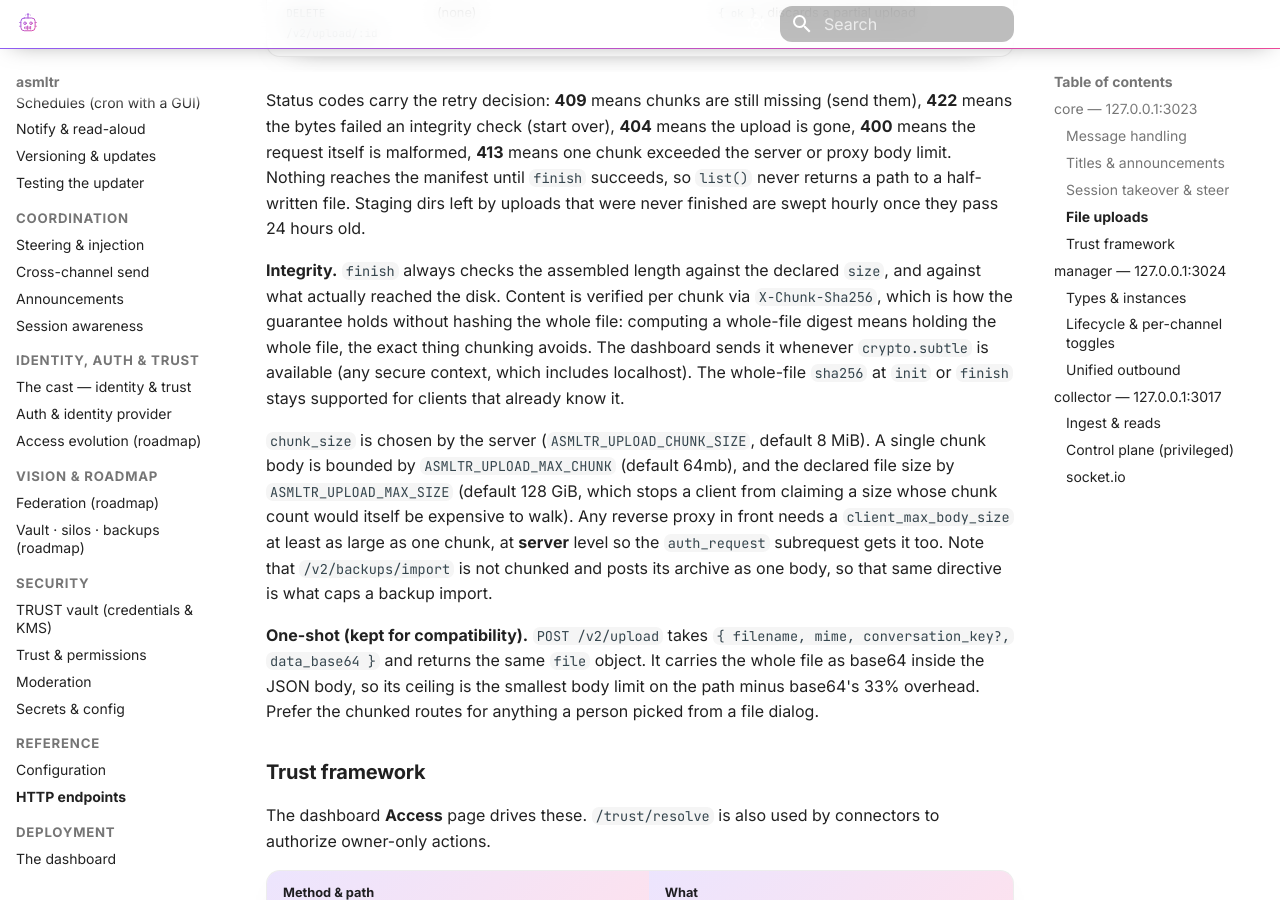
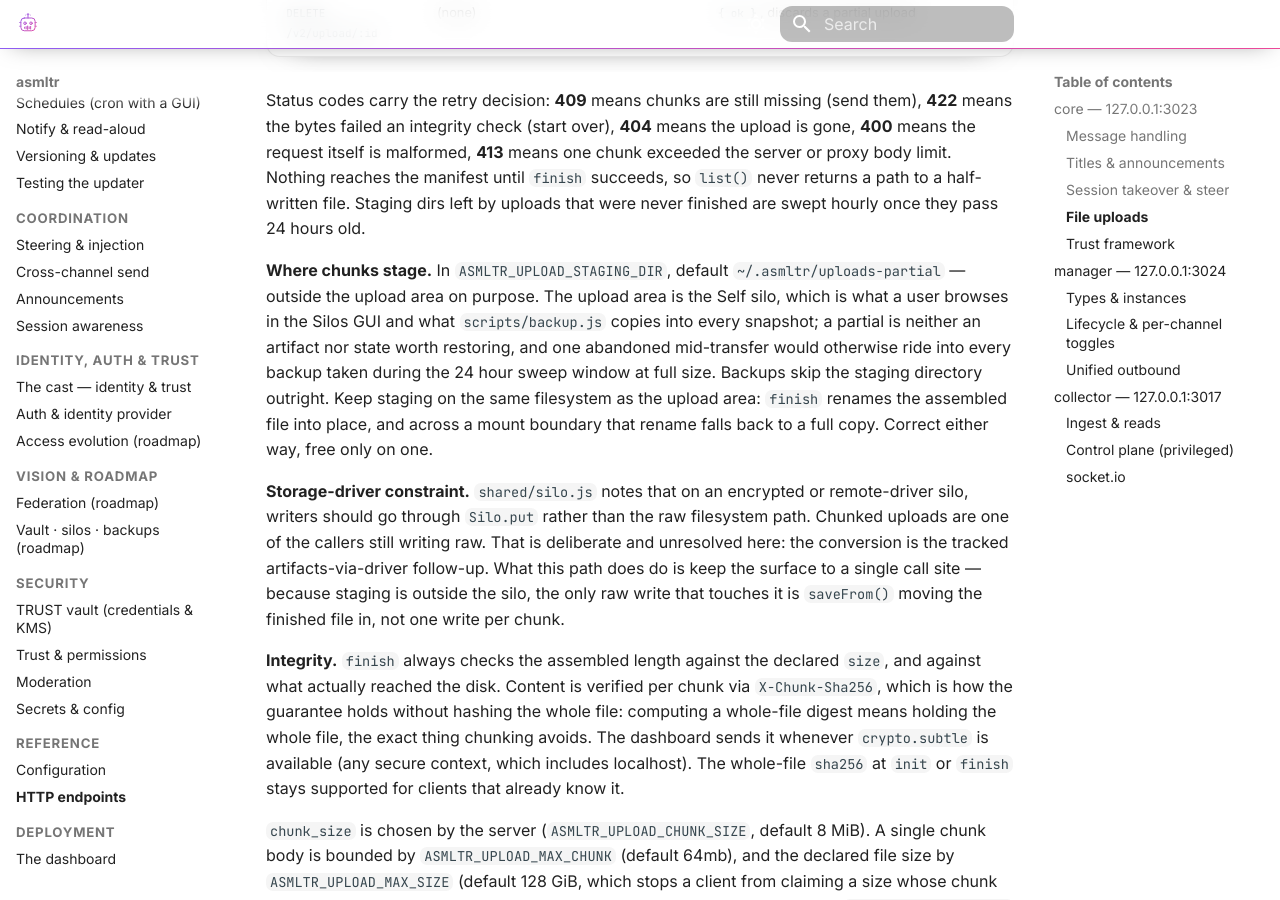
Before and after one commit to gtwy/asmltr, an MkDocs documentation site: the page built from docs/reference/api.md, in a window 1280 px wide and 900 px high, scrolled down 2913 px. Built offline with MkDocs 1.6.1 and Material for MkDocs 9.7.7, drawn with Linux system fonts in a browser that asks for light colours; comment, search, counter and statistics services are not loaded; some of the changed text lies outside the part shown.

Commit message:
docs(uploads): staging location, the storage-driver constraint, and the silo default
Three corrections to docs/reference/api.md and .env.example.

The upload area default was documented as ~/.asmltr/uploads. It has been the uploads folder of
the Self silo since 997c218. Anyone reading the docs to find a file was being sent to a
directory that holds only what predates that commit.

ASMLTR_UPLOAD_STAGING_DIR is new and needs the same treatment as the other three upload knobs:
what it defaults to, why it sits outside the upload area, and the one operational rule that
matters, which is keeping it on the same filesystem so finish renames instead of copying.

The storage-driver constraint is stated rather than solved, which is what was asked for.
silo.js says writers should go through Silo.put on an encrypted or remote-driver silo. Chunked
uploads still write raw. Whoever picks up the artifacts-via-driver work needs to know this path
is one of the callers to convert, and that it is exactly one call site: saveFrom() moving the
finished file in. Leaving that as a comment in silo.js only, where the uploads reader never
looks, is how a follow-up loses a caller.

```diff
--- a/docs/reference/api.md
+++ b/docs/reference/api.md
@@ -58,9 +58,10 @@ public reply. See the [injection guide](../coordination/injection.md).
 
 ### File uploads
 
-Every inbound file lands in one shared, channel-agnostic area (`ASMLTR_UPLOADS_DIR`, default
-`~/.asmltr/uploads`) and gets a line in `manifest.jsonl`, so a file sent on Telegram is findable from
-a session running anywhere. Connectors call `shared/uploads` directly; the browser uses these routes.
+Every inbound file lands in one shared, channel-agnostic area (`ASMLTR_UPLOADS_DIR`, default the
+`uploads/` folder of the Self silo) and gets a line in `manifest.jsonl`, so a file sent on Telegram is
+findable from a session running anywhere. Connectors call `shared/uploads` directly; the browser uses
+these routes.
 
 **Chunked (what the dashboard uses).** The wire unit is a fixed-size chunk, so file size is not
 bounded by any body limit, an interrupted transfer resumes from what already landed, and the server
@@ -80,6 +81,21 @@ means the request itself is malformed, **413** means one chunk exceeded the serv
 limit. Nothing reaches the manifest until `finish` succeeds, so `list()` never returns a path to a
 half-written file. Staging dirs left by uploads that were never finished are swept hourly once they
 pass 24 hours old.
+
+**Where chunks stage.** In `ASMLTR_UPLOAD_STAGING_DIR`, default `~/.asmltr/uploads-partial` — outside
+the upload area on purpose. The upload area is the Self silo, which is what a user browses in the
+Silos GUI and what `scripts/backup.js` copies into every snapshot; a partial is neither an artifact
+nor state worth restoring, and one abandoned mid-transfer would otherwise ride into every backup taken
+during the 24 hour sweep window at full size. Backups skip the staging directory outright. Keep
+staging on the same filesystem as the upload area: `finish` renames the assembled file into place, and
+across a mount boundary that rename falls back to a full copy. Correct either way, free only on one.
+
+**Storage-driver constraint.** `shared/silo.js` notes that on an encrypted or remote-driver silo,
+writers should go through `Silo.put` rather than the raw filesystem path. Chunked uploads are one of
+the callers still writing raw. That is deliberate and unresolved here: the conversion is the tracked
+artifacts-via-driver follow-up. What this path does do is keep the surface to a single call site —
+because staging is outside the silo, the only raw write that touches it is `saveFrom()` moving the
+finished file in, not one write per chunk.
 
 **Integrity.** `finish` always checks the assembled length against the declared `size`, and against
 what actually reached the disk. Content is verified per chunk via `X-Chunk-Sha256`, which is how the
```
Also changed, not shown: CHANGELOG.md (+14 -0 lines), 1 other file.
